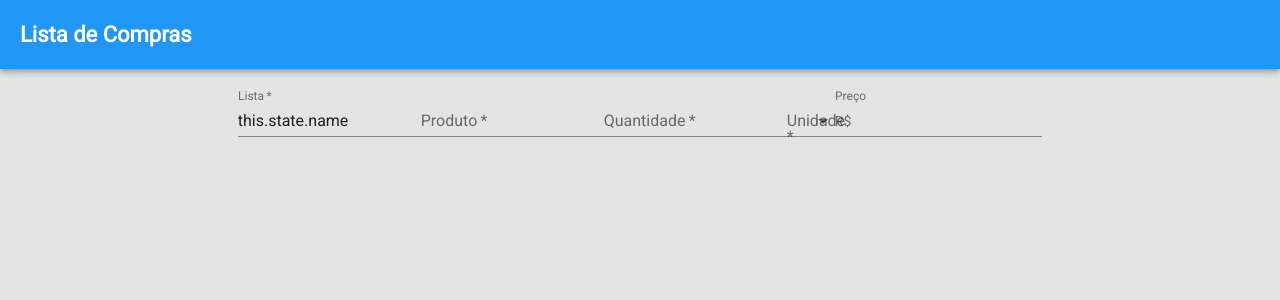
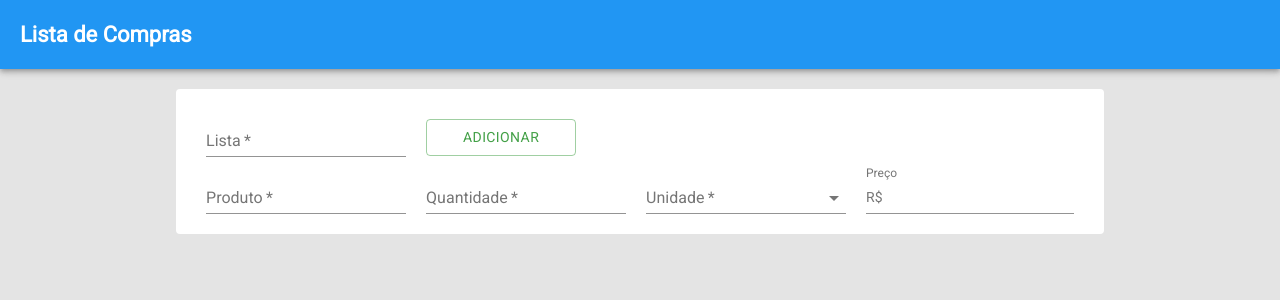
Before and after one commit to lucashsmoraes/lista-de-compras, a React (Create React App) app: page /lista in a window 1280 px wide. Shown: the top 300 px of the page. Built offline with nearby package versions, Linux system fonts and the light colour scheme; the HTML template or start-up script is replaced by a standard one.

Commit message:
estilizando o form

```diff
--- a/src/App.js
+++ b/src/App.js
@@ -9,12 +9,15 @@
 import CreateList from "./createList";
 
 const theme = createMuiTheme({
+  typography: {
+    useNextVariants: true,
+  },
   palette: {
     primary: {
       main: "#2196f3"
     },
     secondary: {
-      main: "#b2ebf2"
+      main: '#43a047'
     }
   }
 });
--- a/src/createList/index.js
+++ b/src/createList/index.js
@@ -2,30 +2,39 @@
 import MenuItem from "@material-ui/core/MenuItem";
 import TextField from "@material-ui/core/TextField";
 import { InputAdornment } from "@material-ui/core";
+import Button from "@material-ui/core/Button";
+
+import "./list.css";
 
 const units = ["kg", "lt", "un"];
 
 const CreateList = () => (
   <div className="page-container">
     <form className="form-container">
+      <div className="form-row">
         <TextField
           label="Lista"
           name="list"
-        value={'this.state.name'}
+          value={""}
           onChange={() => {}}
           required
         />
+        <Button variant="outlined" color="secondary">
+          Adicionar
+        </Button>
+      </div>
+      <div className="form-row">
         <TextField
           label="Produto"
           name="product"
-        value={''}
+          value={""}
           onChange={() => {}}
           required
         />
         <TextField
           label="Quantidade"
           name="quantity"
-        value={''}
+          value={""}
           onChange={() => {}}
           required
         />
@@ -38,7 +47,9 @@
           required
         >
           {units.map((option, index) => (
-          <MenuItem key={index} value={option}>{option}</MenuItem>
+            <MenuItem key={index} value={option}>
+              {option}
+            </MenuItem>
           ))}
         </TextField>
         <TextField
@@ -50,6 +61,7 @@
             startAdornment: <InputAdornment position="start">R$</InputAdornment>
           }}
         />
+      </div>
     </form>
   </div>
 );
--- a/src/createList/list.css
+++ b/src/createList/list.css
@@ -0,0 +1,16 @@
+.form-container {
+    display: flex;
+    background-color: white;
+    flex-direction: column;
+    padding: 20px;
+    border-radius: 4px;
+}
+
+.form-row > div {
+    min-width: 200px;
+    margin: 0px 10px;
+}
+.form-row button {
+    margin: 10px;
+    width: 150px;
+}
```
Lines whose indentation alone changed are shown as unchanged.
